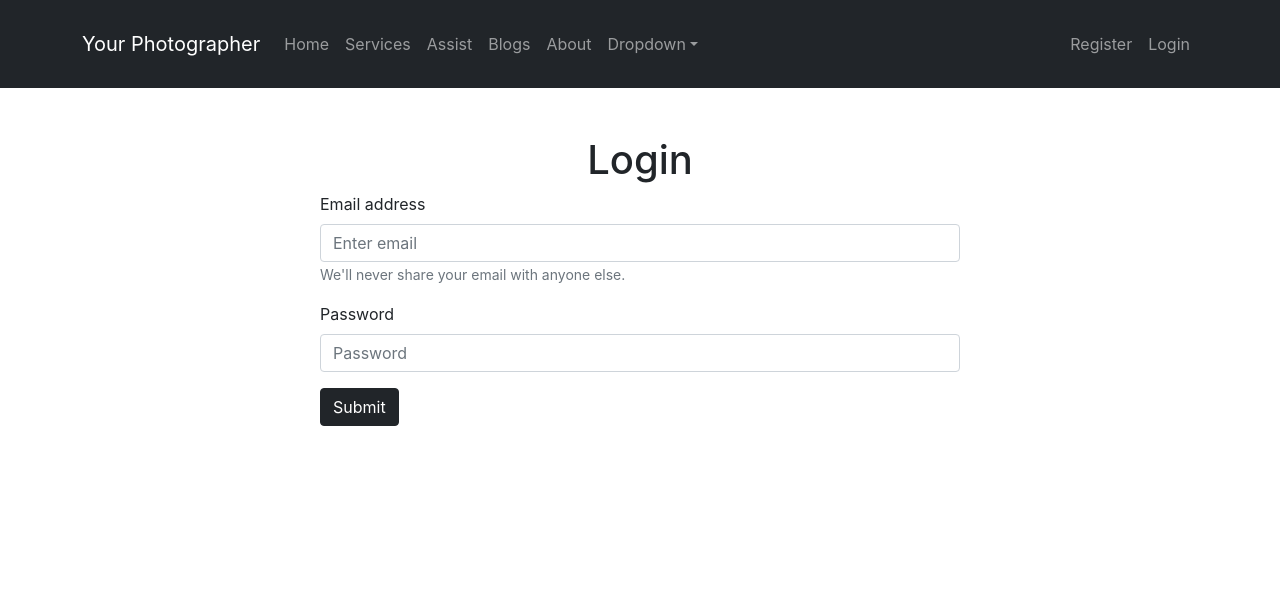
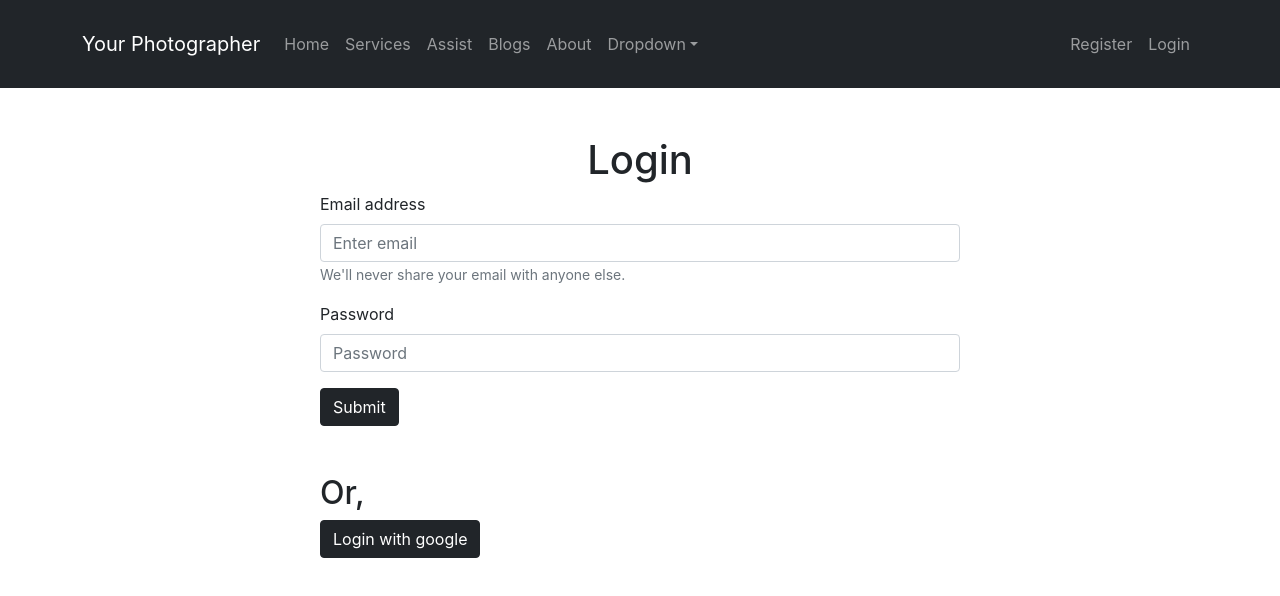
Before and after one commit to osamabinsayeed/photographer, a React (Create React App) app: page /login in a window 1280 px wide. Shown: the top 596 px of the page. Built offline with nearby package versions, Linux system fonts and the light colour scheme.

Commit message:
signIn with google added

```diff
--- /dev/null
+++ b/src/components/Register/GoogleLogin/GoogleLogin.js
@@ -0,0 +1,26 @@
+import React from 'react';
+import { Button } from 'react-bootstrap';
+import { useSignInWithGoogle } from 'react-firebase-hooks/auth';
+import { useNavigate } from 'react-router-dom';
+import { auth } from '../../../firebase.init';
+
+const GoogleLogin = () => {
+    const [signInWithGoogle, user, loading, error] = useSignInWithGoogle(auth);
+    const navigate = useNavigate();
+    if (user) {
+        navigate('/home')
+    }
+
+    return (
+        <div>
+            <div className='mt-5'>
+                <h2>Or,</h2>
+                <Button variant='dark' onClick={() => signInWithGoogle()}>
+                    Login with google
+                </Button>
+            </div>
+        </div>
+    );
+};
+
+export default GoogleLogin;
--- a/src/components/Register/Login.js
+++ b/src/components/Register/Login.js
@@ -5,6 +5,7 @@ import { auth } from '../../firebase.init';
 import { ToastContainer, toast } from 'react-toastify';
 
 import 'react-toastify/dist/ReactToastify.css';
+import GoogleLogin from './GoogleLogin/GoogleLogin';
 
 const Login = () => {
     const [email, setEmail] = useState('');
@@ -43,7 +44,9 @@ const Login = () => {
                 </Button>
 
                 <ToastContainer></ToastContainer>
+                <GoogleLogin></GoogleLogin>
             </Form>
+
         </div>
     );
 };
```
